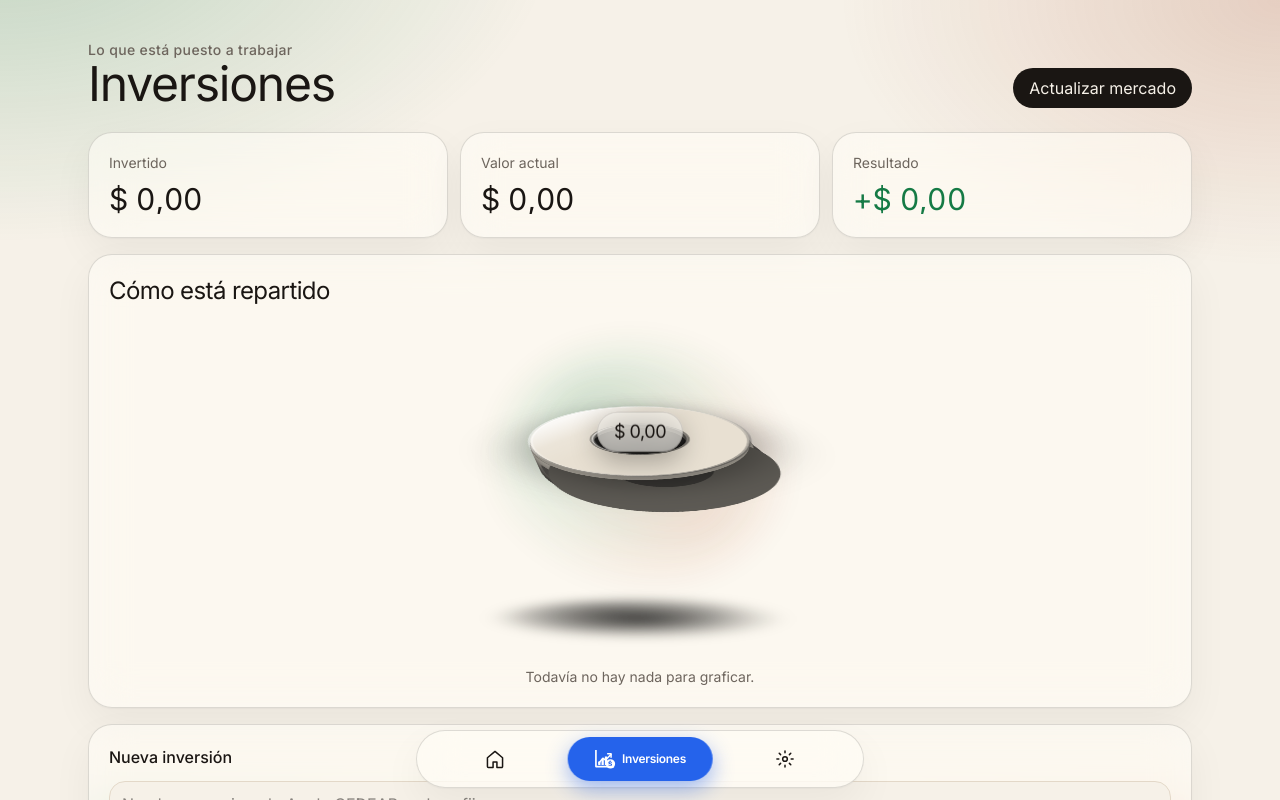
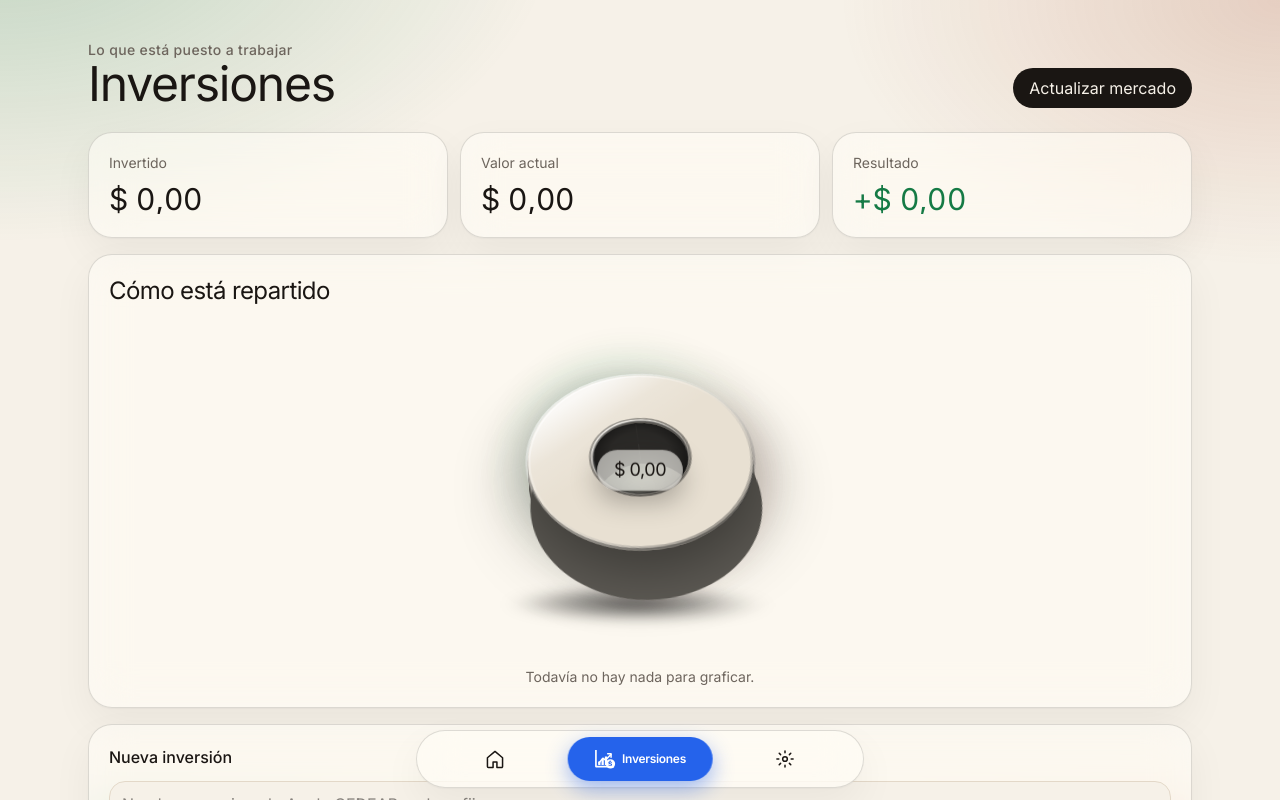
Before and after one commit to feliruiz80-debug/Gastos-app, a Next.js app: page / in a window 1280 px wide. Both pictures are taken after a click on the button "Inversiones". Shown: the top 800 px of the page. Built offline with nearby package versions, Linux system fonts and the light colour scheme.

Commit message:
Deja las donas más de frente y menos acostadas.
Baja la inclinación para ver mejor la cara del gráfico y mantiene
el volumen 3D sin verse tan plana de costado.

Co-authored-by: feliruiz80-debug <feliruiz80-debug@users.noreply.github.com>

```diff
--- a/src/app/globals.css
+++ b/src/app/globals.css
@@ -140,8 +140,8 @@ textarea {
 }
 
 .donut-3d-scene {
-  perspective: 1400px;
-  perspective-origin: 50% 18%;
+  perspective: 1100px;
+  perspective-origin: 50% 42%;
   opacity: 0;
   transform: translateY(14px) scale(0.93);
   transition:
@@ -156,22 +156,22 @@ textarea {
 
 .donut-3d-shadow {
   position: absolute;
-  left: 6%;
-  right: 6%;
-  bottom: -2%;
-  height: 30%;
+  left: 12%;
+  right: 12%;
+  bottom: 4%;
+  height: 22%;
   border-radius: 50%;
   background:
-    radial-gradient(ellipse at center, rgba(0, 0, 0, 0.7), transparent 72%),
-    radial-gradient(ellipse at 40% 30%, rgba(0, 0, 0, 0.35), transparent 58%);
+    radial-gradient(ellipse at center, rgba(0, 0, 0, 0.58), transparent 72%),
+    radial-gradient(ellipse at 40% 30%, rgba(0, 0, 0, 0.28), transparent 58%);
   filter: blur(12px);
-  transform: translateY(18px) scaleY(0.42);
+  transform: translateY(10px) scaleY(0.5);
   pointer-events: none;
 }
 
 .donut-3d-glow {
   position: absolute;
-  inset: 10% 8% 22%;
+  inset: 12% 10% 18%;
   border-radius: 50%;
   background:
     radial-gradient(circle at 30% 24%, color-mix(in srgb, var(--income) 24%, transparent), transparent 64%),
@@ -183,7 +183,7 @@ textarea {
 
 .donut-3d-tilt {
   position: absolute;
-  inset: 0% 6% 22%;
+  inset: 4% 8% 16%;
   transform-style: preserve-3d;
   transition: transform 160ms ease-out;
   will-change: transform;
--- a/src/components/donut-chart.tsx
+++ b/src/components/donut-chart.tsx
@@ -95,8 +95,8 @@ function prepareSlices(slices: Slice[]): { total: number; prepared: PreparedSlic
   return { total, prepared };
 }
 
-const DEPTH_LAYERS = 34;
-const EXTRUDE = 54;
+const DEPTH_LAYERS = 28;
+const EXTRUDE = 34;
 
 export function DonutChart({ slices, center }: { slices: Slice[]; center: string }) {
   const uid = useId().replace(/:/g, "");
@@ -121,7 +121,7 @@ export function DonutChart({ slices, center }: { slices: Slice[]; center: string
       const rect = node.getBoundingClientRect();
       const px = (event.clientX - rect.left) / rect.width - 0.5;
       const py = (event.clientY - rect.top) / rect.height - 0.5;
-      setTilt({ x: py * -8, y: px * 10 });
+      setTilt({ x: py * -6, y: px * 8 });
     };
     const onLeave = () => setTilt({ x: 0, y: 0 });
 
@@ -147,13 +147,13 @@ export function DonutChart({ slices, center }: { slices: Slice[]; center: string
           role="img"
           aria-label={label || "Sin datos"}
           style={{
-            transform: `rotateX(${74 + tilt.x}deg) rotateZ(${-16 + tilt.y}deg)`,
+            transform: `rotateX(${40 + tilt.x}deg) rotateZ(${-6 + tilt.y}deg)`,
           }}
         >
           {/* Cara inferior (más oscura) para que se note el cuerpo sólido */}
           <div
             className="donut-3d-layer"
-            style={{ transform: `translate3d(0, ${EXTRUDE * 0.92}px, -2px)`, zIndex: 0 }}
+            style={{ transform: `translate3d(0, ${EXTRUDE * 0.55}px, ${-EXTRUDE * 0.35}px)`, zIndex: 0 }}
           >
             <svg viewBox="0 0 160 160" className="h-full w-full" aria-hidden="true">
               {total <= 0 ? (
@@ -211,14 +211,15 @@ export function DonutChart({ slices, center }: { slices: Slice[]; center: string
           {Array.from({ length: DEPTH_LAYERS }, (_, index) => {
             const fromBottom = DEPTH_LAYERS - 1 - index;
             const t = index / Math.max(DEPTH_LAYERS - 1, 1);
-            const dim = 26 + t * 58;
-            const y = (fromBottom / DEPTH_LAYERS) * (EXTRUDE * 0.88);
+            const dim = 30 + t * 56;
+            const y = (fromBottom / DEPTH_LAYERS) * (EXTRUDE * 0.5);
+            const z = (fromBottom / DEPTH_LAYERS) * -12;
             return (
               <div
                 key={fromBottom}
                 className="donut-3d-layer"
                 style={{
-                  transform: `translate3d(0, ${y}px, ${fromBottom * -0.2}px)`,
+                  transform: `translate3d(0, ${y}px, ${z}px)`,
                   zIndex: index + 2,
                 }}
               >
@@ -337,7 +338,7 @@ export function DonutChart({ slices, center }: { slices: Slice[]; center: string
           </div>
         </div>
 
-        <div className="pointer-events-none absolute inset-x-0 top-[34%] z-20 flex -translate-y-1/2 justify-center px-12">
+        <div className="pointer-events-none absolute inset-x-0 top-[46%] z-20 flex -translate-y-1/2 justify-center px-12">
           <div className="donut-3d-chip px-4 py-2 text-center">
             <p className="font-display text-base leading-tight tracking-tight sm:text-lg">{center}</p>
           </div>
```
